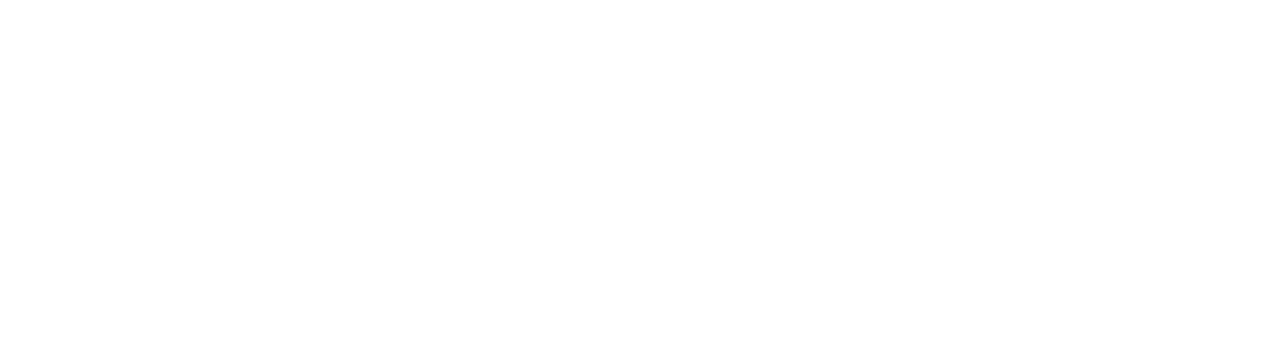
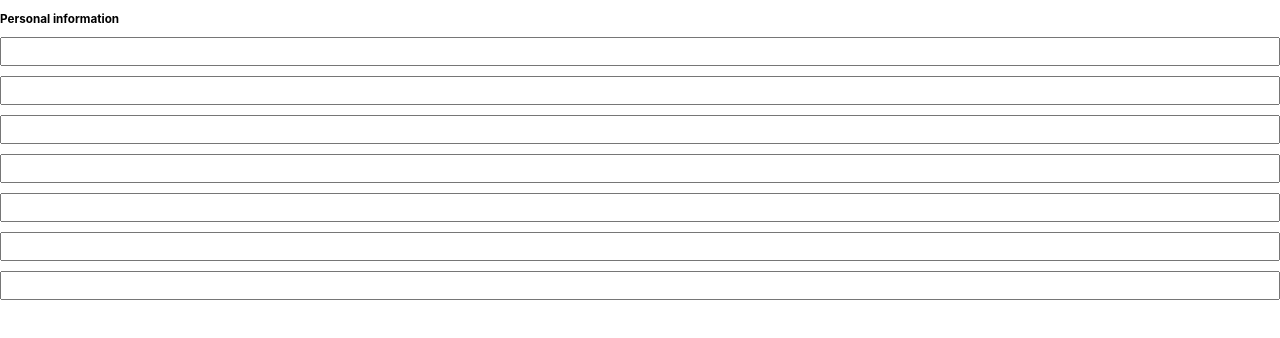
Before and after one commit to nemanjamalesija/cv-creator, a React (Create React App) app: page / in a window 1280 px wide. Shown: the top 338 px of the page. Built offline with nearby package versions, Linux system fonts and the light colour scheme.

Commit message:
Create Personal info section

```diff
--- a/src/App.tsx
+++ b/src/App.tsx
@@ -1,8 +1,16 @@
 import React from 'react';
+import FormPersonalInfo from './components/FormPersonalInfo';
+import { useGlobalContext } from './context';
 /* const user = require('./constants/img-undefined.jpg') as string; */
 
 function App() {
-  return <div className="App"></div>;
+  const { personalInfo, experience, education } = useGlobalContext();
+
+  return (
+    <div className="cv-container">
+      <FormPersonalInfo />
+    </div>
+  );
 }
 
 export default App;
--- /dev/null
+++ b/src/components/FormPersonalInfo.tsx
@@ -0,0 +1,33 @@
+import React from 'react';
+import { useGlobalContext } from '../context';
+
+const FormPersonalInfo = () => {
+  const {
+    personalInfo: {
+      firstName,
+      lastName,
+      title,
+      adress,
+      phoneNumber,
+      email,
+      description,
+    },
+  } = useGlobalContext();
+
+  return (
+    <section className="section personal-info-section">
+      <h3 className="heading-section">Personal information</h3>
+      <div className="form-control">
+        <input type="text" name="firstName" value={firstName} />
+        <input type="text" name="lastName" value={lastName} />
+        <input type="text" name="title" value={title} />
+        <input type="text" name="adress" value={adress} />
+        <input type="text" name="phoneNumber" value={phoneNumber} />
+        <input type="text" name="email" value={email} />
+        <input type="text" name="description" value={description} />
+      </div>
+    </section>
+  );
+};
+
+export default FormPersonalInfo;
--- a/src/index.css
+++ b/src/index.css
@@ -11,3 +11,17 @@
   font-family: source-code-pro, Menlo, Monaco, Consolas, 'Courier New',
     monospace;
 }
+
+html {
+  font-size: 62.5%;
+}
+
+.form-control {
+  display: flex;
+  flex-direction: column;
+  gap: 1rem;
+}
+
+.form-control input {
+  padding: 0.5rem;
+}
```
